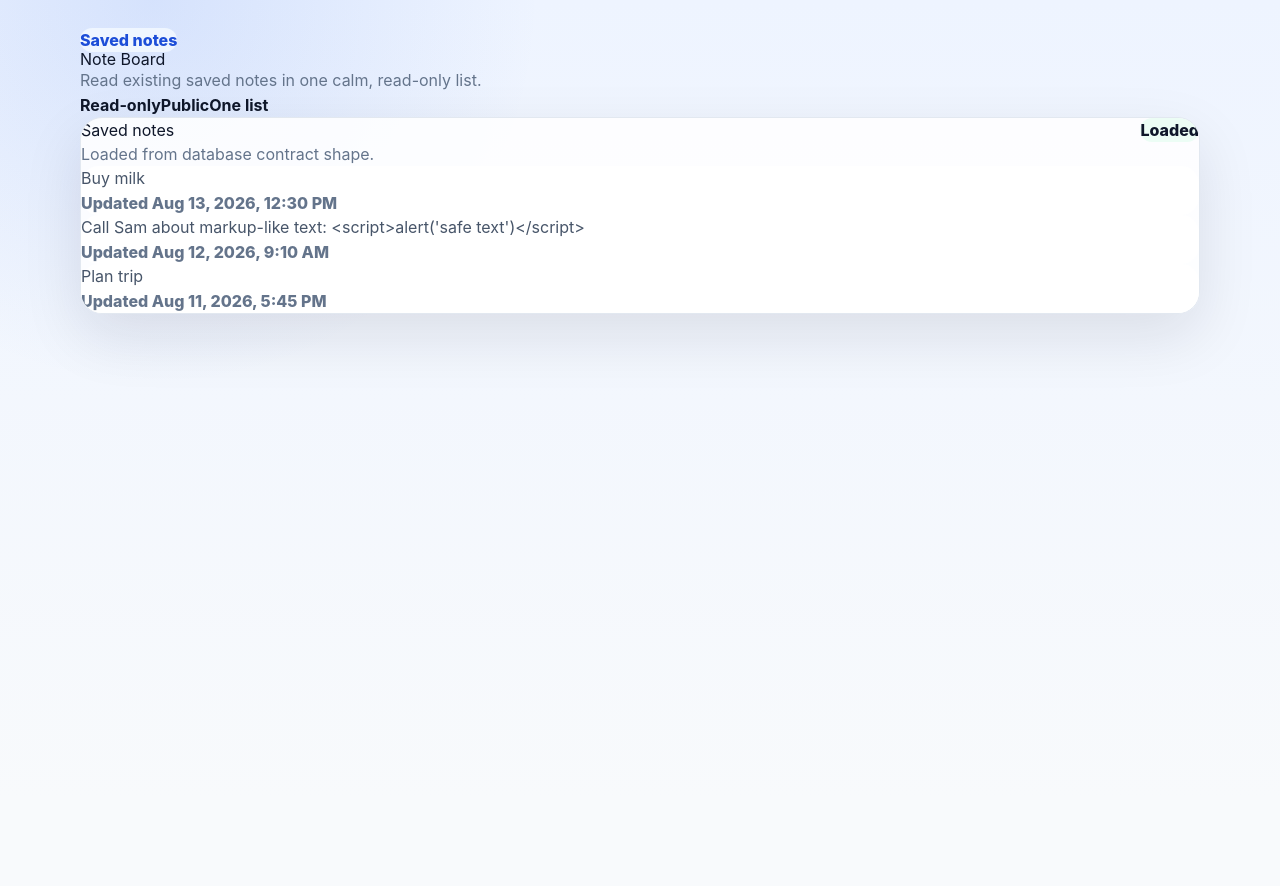
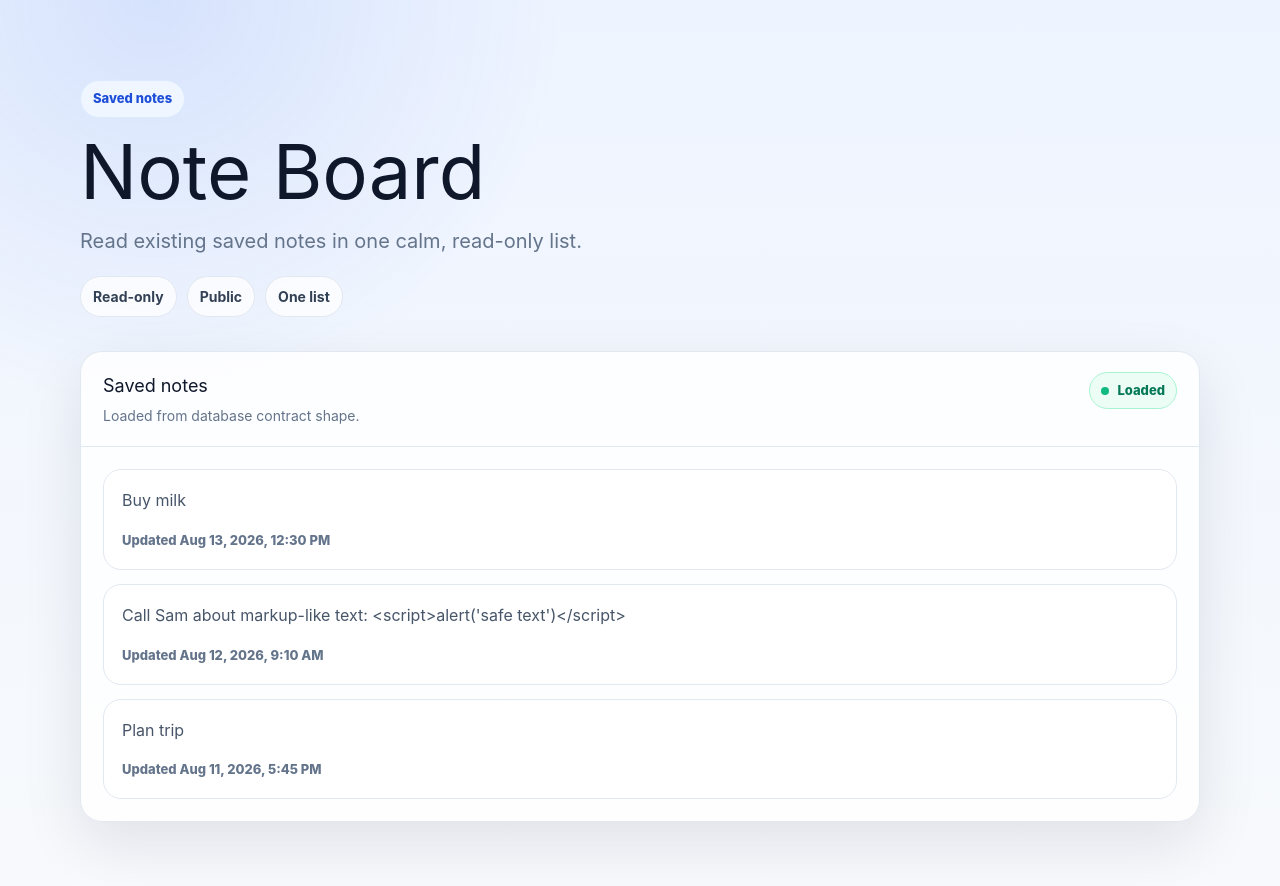
Before and after one commit to ThanhNV121097/project-8732b3c5, a Next.js app in the folder code/frontend/: page / in a window 1280 px wide. Shown: the top 886 px of the page. Before the commit the page ends 800 px from the top, so only its background shows below. Built offline with nearby package versions, Linux system fonts and the light colour scheme.

Commit message:
fix(ui): scope missing design tokens

```diff
--- a/code/frontend/components/DisplaySavedNotes.module.css
+++ b/code/frontend/components/DisplaySavedNotes.module.css
@@ -1,4 +1,53 @@
 .shell {
+  --color-surface-muted: rgba(255,255,255,.75);
+  --color-border-info: #DBEAFE;
+  --color-border-success: #A7F3D0;
+  --color-border-danger: #FECACA;
+  --color-danger-strong: #B91C1C;
+  --color-success: #10B981;
+  --color-success-text: #047857;
+  --color-text-pill: #334155;
+  --color-primary-text: #FFFFFF;
+  --color-shadow-note: rgba(15,23,42,.08);
+  --color-shadow-danger: rgba(220,38,38,.18);
+  --space-0: 0;
+  --space-4: 4px;
+  --space-6: 6px;
+  --space-8: 8px;
+  --space-9: 9px;
+  --space-10: 10px;
+  --space-11: 11px;
+  --space-12: 12px;
+  --space-14: 14px;
+  --space-16: 16px;
+  --space-18: 18px;
+  --space-20: 20px;
+  --space-22: 22px;
+  --space-24: 24px;
+  --space-34: 34px;
+  --space-48: 48px;
+  --space-52: 52px;
+  --space-64: 64px;
+  --text-xs: 12px;
+  --text-sm-tight: 13px;
+  --text-sm: 14px;
+  --text-base: 16px;
+  --text-lg: 18px;
+  --text-xl: 20px;
+  --text-2xl: 22px;
+  --text-hero: clamp(42px,7vw,76px);
+  --radius-dot: 50%;
+  --border-width: 1px;
+  --border-width-focus: 3px;
+  --border-width-loader: 4px;
+  --shadow-note-hover: 0 14px 30px var(--color-shadow-note);
+  --shadow-danger-action: 0 12px 24px var(--color-shadow-danger);
+  --duration-fast: .18s;
+  --duration-state: .24s;
+  --duration-loader: .85s;
+  --duration-shimmer: 1.3s;
+  --easing: ease;
+  --easing-linear: linear;
   display: grid;
   gap: var(--space-34);
   padding-block: var(--space-52);
@@ -254,5 +303,5 @@
 }
 
 @keyframes fadeState {
-  from { opacity: 0; transform: translateY(var(--space-6)); }
+  from { opacity: var(--space-0); transform: translateY(var(--space-6)); }
 }
```
